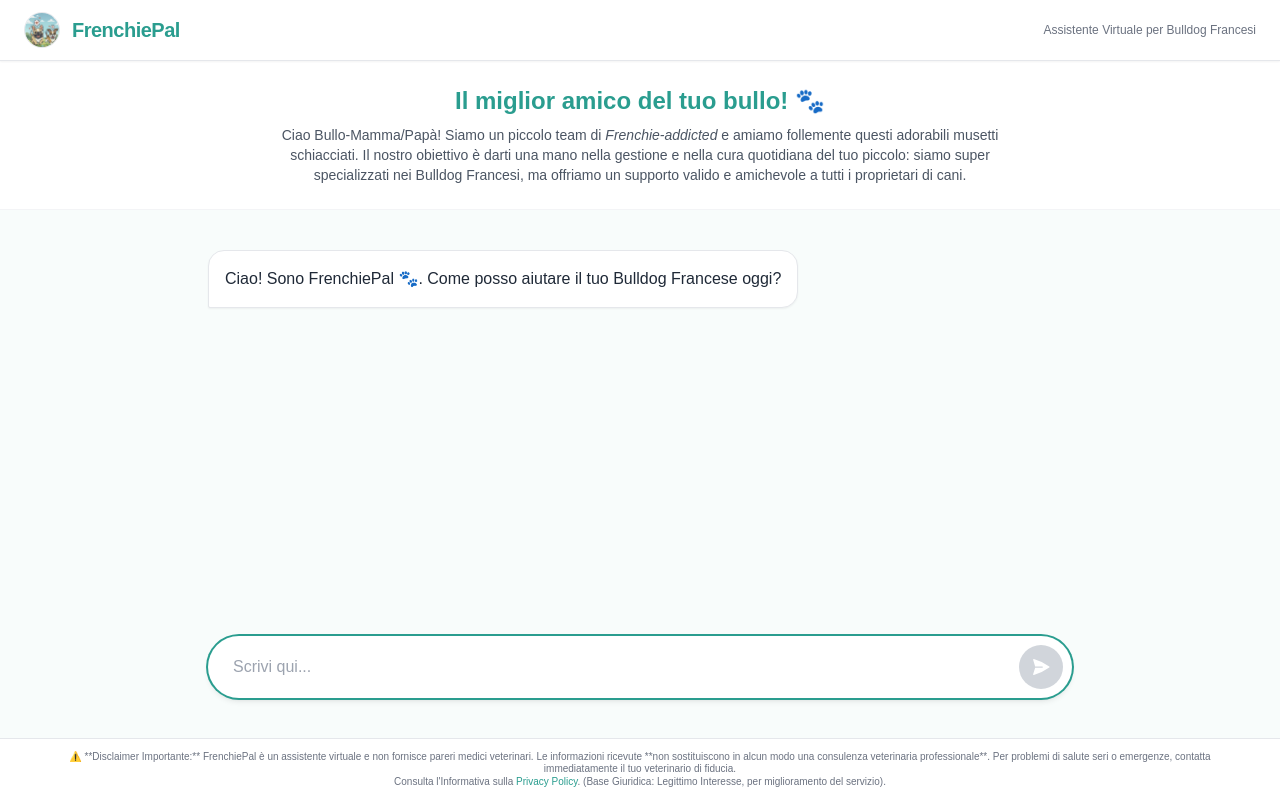
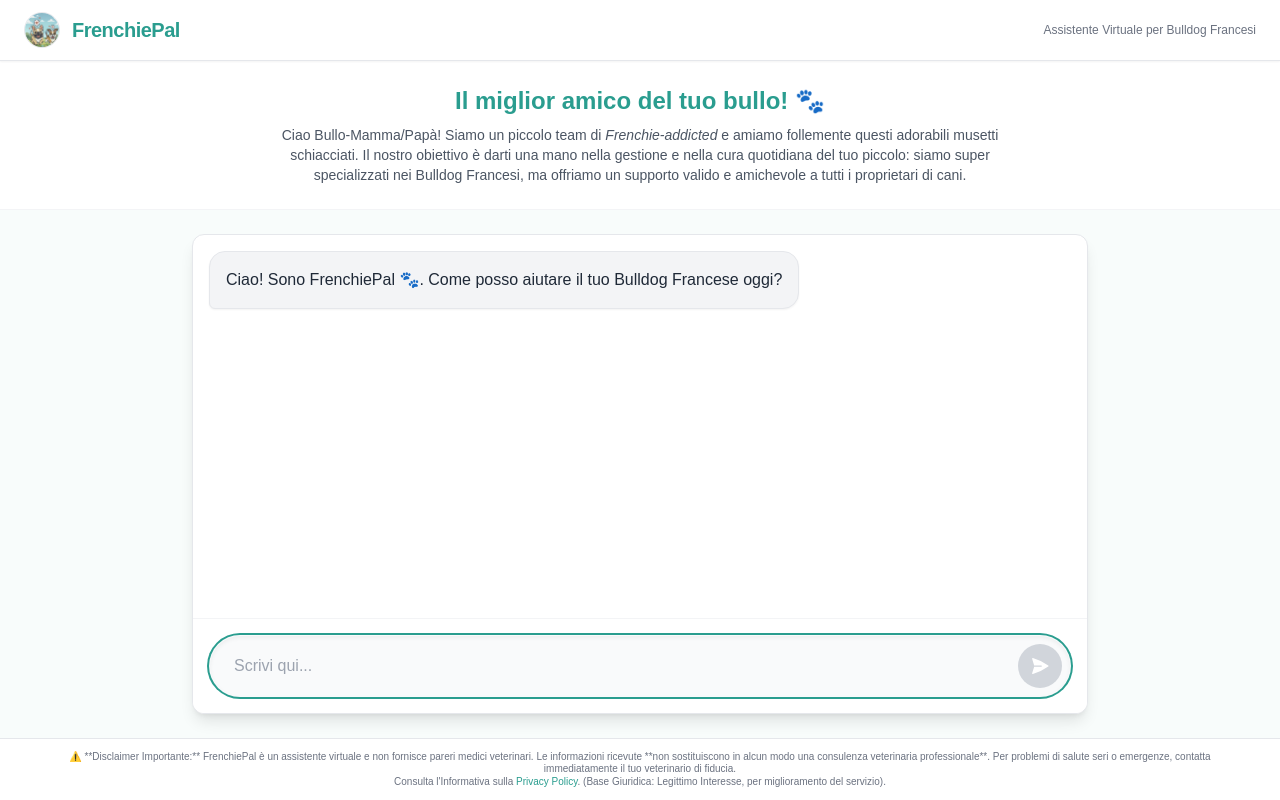
Before and after one commit to tartagliagiuseppe87-afk/frenchiepal, a Next.js app: page / in a window 1280 px wide. Built offline with nearby package versions, Linux system fonts and the light colour scheme.

Commit message:
Refactor ChatWidget with new styles and layout
Updated the ChatWidget component with new styles and improved message display.

```diff
--- a/components/ChatWidget.js
+++ b/components/ChatWidget.js
@@ -63,8 +63,8 @@ export default function ChatWidget() {
   };
 
   return (
-    // RIMOSSI bordi e ombre esterne per integrare nel layout full-screen
-    <div className="flex flex-col w-full h-full bg-transparent overflow-hidden">
+    // CONTENITORE PRINCIPALE DELLA CHAT (Nuovo Stile: Bordo e Ombra)
+    <div className="flex flex-col w-full h-full bg-white rounded-xl shadow-lg border border-gray-200 overflow-hidden">
 
       {/* AREA MESSAGGI */}
       <div className="flex-grow p-4 overflow-y-auto flex flex-col gap-4">
@@ -77,8 +77,8 @@ export default function ChatWidget() {
               className={`
                 max-w-[85%] md:max-w-[70%] p-3 md:p-4 rounded-2xl text-sm md:text-base leading-relaxed shadow-sm
                 ${m.role === "user"
-                  ? "bg-[#2a9d8f] text-white rounded-br-sm" // Utente verde
-                  : "bg-white text-gray-800 border border-gray-200 rounded-bl-sm" // Bot bianco
+                  ? "bg-[#2a9d8f] text-white rounded-br-md" // Utente Verde Scuro
+                  : "bg-gray-100 text-gray-800 border border-gray-200 rounded-bl-md" // Bot Grigio Chiaro
                 }
               `}
             >
@@ -89,7 +89,7 @@ export default function ChatWidget() {
 
         {loading && (
             <div className="flex justify-start">
-                <div className="bg-white p-4 rounded-2xl rounded-bl-sm border border-gray-200 shadow-sm">
+                <div className="bg-gray-100 p-4 rounded-2xl rounded-bl-md border border-gray-200 shadow-sm">
                     <div className="flex space-x-2 items-center">
                         <div className="w-2 h-2 bg-[#2a9d8f] rounded-full animate-bounce"></div>
                         <div className="w-2 h-2 bg-[#2a9d8f] rounded-full animate-bounce delay-75"></div>
@@ -102,11 +102,11 @@ export default function ChatWidget() {
       </div>
 
       {/* AREA INPUT */}
-      <div className="p-4 bg-transparent">
-        <div className="flex items-center bg-white border border-gray-300 rounded-full px-2 py-2 shadow-md focus-within:ring-2 focus-within:ring-[#2a9d8f] focus-within:border-transparent transition-all">
+      <div className="p-4 bg-white border-t border-gray-100">
+        <div className="flex items-center bg-gray-50 border border-gray-300 rounded-full px-2 py-2 shadow-inner focus-within:ring-2 focus-within:ring-[#2a9d8f] focus-within:border-transparent transition-all">
             <input
               ref={inputRef}
-              className="flex-grow bg-transparent border-none text-gray-700 placeholder-gray-400 focus:ring-0 text-base px-4 outline-none"
+              className="flex-grow bg-transparent border-none text-gray-700 placeholder-gray-400 focus:ring-0 text-base px-4 py-1 outline-none"
               placeholder="Scrivi qui..."
               value={input}
               onChange={(e) => setInput(e.target.value)}
```
